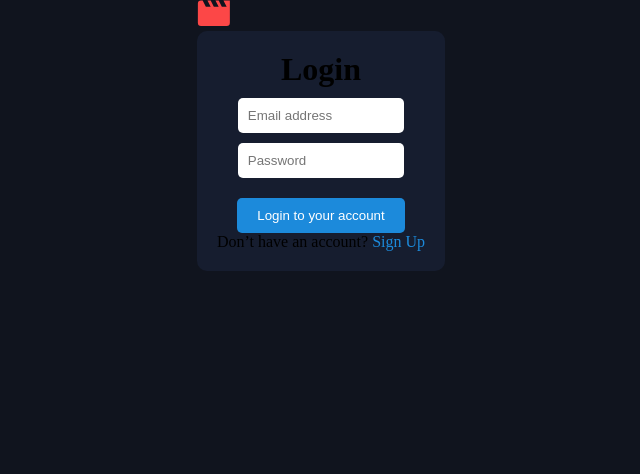
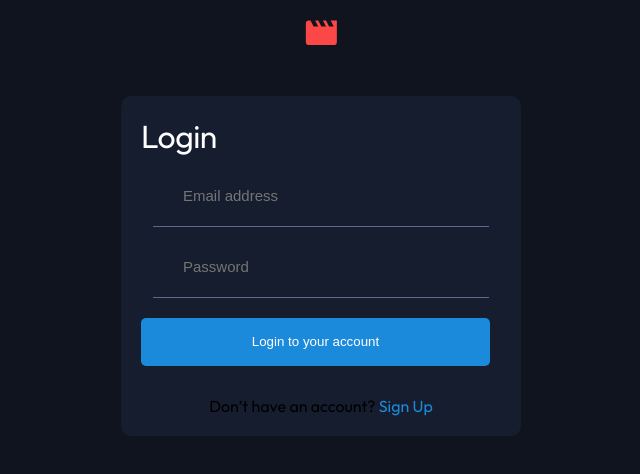
Before and after one commit to gia-grigalashvili/entertainment-web-app-ty, a React (Vite) app: page / in a window 1280 px wide. Shown: the top 474 px of the page, without its empty margins (319-959 px from the left). Built offline with nearby package versions, Linux system fonts and the light colour scheme.

Commit message:
finish login

```diff
--- a/src/assets/components/Login.tsx
+++ b/src/assets/components/Login.tsx
@@ -10,16 +10,17 @@ function Auth() {
   };
 
   return (
-    <div>
+    <Loginmain>
       <img src={Logo} alt="Logo" />
       <Maindiv>
         <h1>{isLogin ? "Login" : "Sign Up"}</h1>
         <input type="email" placeholder={"Email address"} />
         <input type="password" placeholder="Password" />
-        {!isLogin && <input type="email" placeholder="Repeat Password" />}
+        {!isLogin && <input type="password" placeholder="Repeat Password" />}
         <button>
           {isLogin ? "Login to your account" : "Create your account"}
         </button>
+        <div className="spanp">
           <p>
             {isLogin ? (
               <>
@@ -31,34 +32,70 @@ function Auth() {
               </>
             )}
           </p>
+        </div>
       </Maindiv>
-    </div>
+    </Loginmain>
   );
 }
-
+const Loginmain = styled.div`
+  display: flex;
+  flex-direction: column;
+  align-items: center;
+  img {
+    width: 32px;
+    height: 25.6px;
+  }
+`;
 const Maindiv = styled.div`
   background-color: #161d2f;
   padding: 20px;
   border-radius: 10px;
-  text-align: center;
+  margin-top: 50px;
 
+  @media (min-width: 750px) {
+    width: 400px;
+  }
+  h1 {
+    color: var(--Pure-White, #fff);
+    font-feature-settings: "clig" off, "liga" off;
+
+    font-family: Outfit;
+    font-size: 32px;
+    font-style: normal;
+    font-weight: 400;
+    line-height: normal;
+    letter-spacing: -0.5px;
+  }
   input {
     display: block;
     margin: 10px auto;
     padding: 10px;
-    width: 80%;
+    background-color: #161d2f;
+    width: 279px;
+
+    height: 37px;
     border: none;
-    border-radius: 5px;
+    border-bottom: 1px solid #5a698f;
+    @media (min-width: 750px) {
+      width: 336px;
+      padding: 30px;
+      font-size: 15px;
+    }
   }
 
   button {
     padding: 10px 20px;
     background-color: #1c8adb;
     color: white;
+    width: 279px;
     border: none;
     border-radius: 5px;
     cursor: pointer;
     margin-top: 10px;
+    @media (min-width: 750px) {
+      width: 349px;
+      height: 48px;
+    }
   }
 
   span {
@@ -69,6 +106,14 @@ const Maindiv = styled.div`
   span:hover {
     text-decoration: underline;
   }
+  .spanp {
+    margin-top: 10px;
+    display: flex;
+    justify-content: center;
+    @media (min-width: 750px) {
+      margin-top: 30px;
+    }
+  }
 `;
 
 export default Auth;
--- a/src/index.css
+++ b/src/index.css
@@ -1,3 +1,4 @@
+@import url("https://fonts.googleapis.com/css2?family=Outfit:wght@100..900&display=swap");
 * {
   margin: 0px;
   padding: 0px;
@@ -10,4 +11,6 @@ body {
   flex-direction: column;
   align-items: center;
   justify-content: center;
+  font-family: Outfit;
+  margin-top: 20px;
 }
```
Lines whose indentation alone changed are shown as unchanged.
